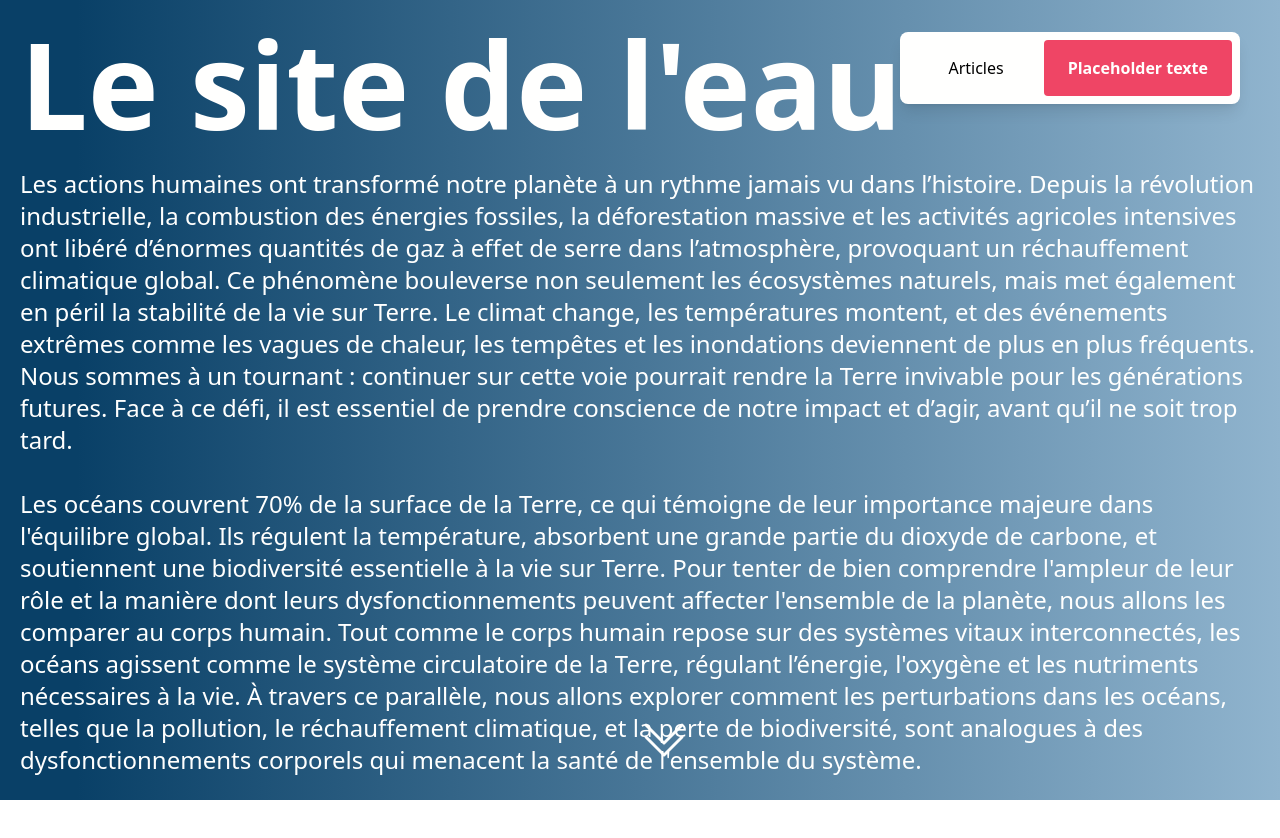
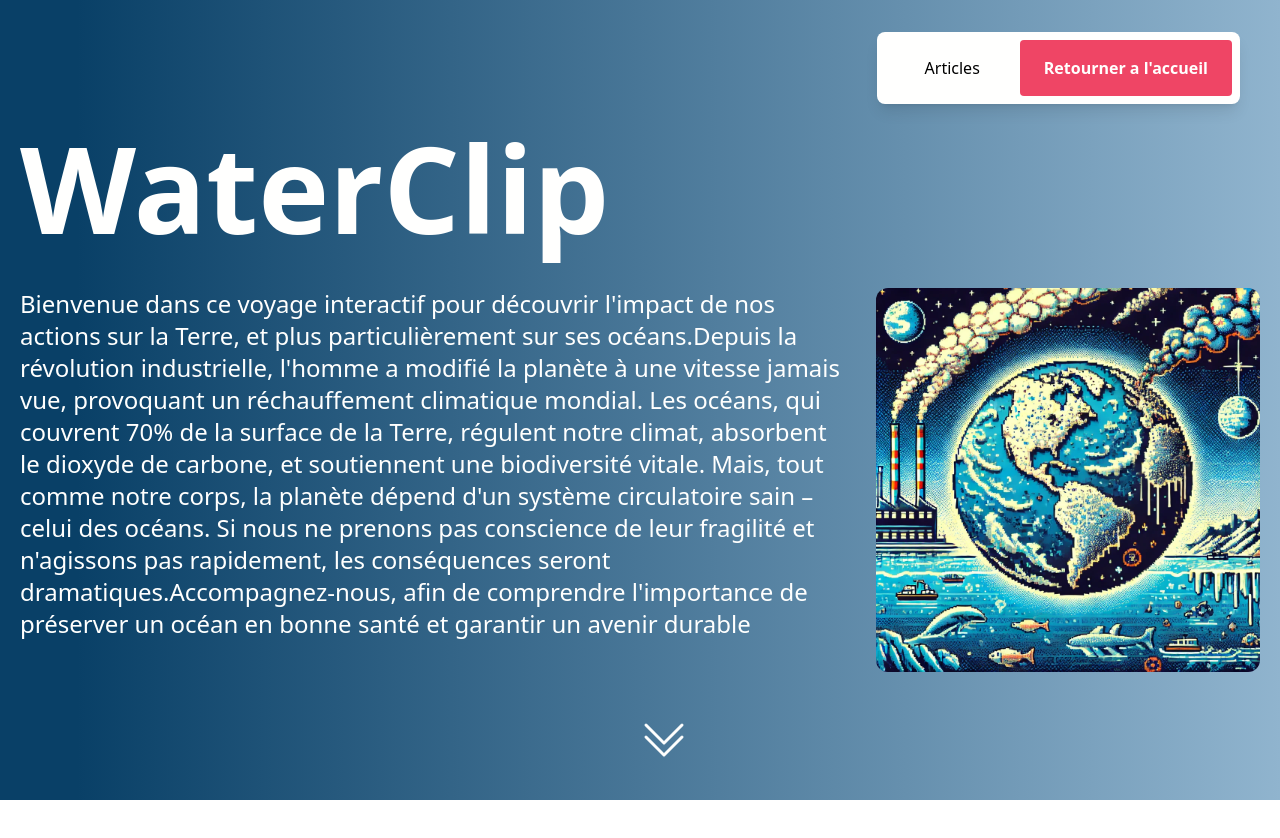
Before and after one commit to Paperclip-N2I/Waterclip, a React (Create React App) app: page / in a window 1280 px wide. Shown: the top 838 px of the page. Built offline with nearby package versions, Linux system fonts and the light colour scheme.

Commit message:
Intro libellé

```diff
--- a/src/components/Content/Peau.jsx
+++ b/src/components/Content/Peau.jsx
@@ -28,14 +28,9 @@ const Peau = () => {
                         Protéger les récifs coralliens, c’est préserver l’intégrité de la "peau" des océans, essentielle à la santé et à la résilience de la planète entière.
 
                     </p>
-                    <div className='flex flex-row gap-4'>
                         <button className="btn-primary w-fit mx-auto" onClick={handleVisitArticles}>
-                            Retourner aux activités
+                        Retourner a l'accueil
                         </button>
-                        <button className="btn-secondary w-fit mx-auto" onClick={handleQrCode}>
-                            Partager avec un QrCode
-                        </button>
-                    </div>
                 </div>
             </div>
         </div>
--- a/src/components/Content/Pollution.jsx
+++ b/src/components/Content/Pollution.jsx
@@ -1,4 +1,3 @@
-// Peau.jsx
 import React from 'react';
 
 const Pollution = () => {
@@ -29,7 +28,7 @@ const Pollution = () => {
 
                     </p>
                     <button className="btn-primary w-fit mx-auto" onClick={handleVisitArticles}>
-                        Retourner aux activités
+                        Retourner a l'accueil
                     </button>
                 </div>
             </div>
--- a/src/components/Content/Poumons.jsx
+++ b/src/components/Content/Poumons.jsx
@@ -26,7 +26,7 @@ const Poumons = () => {
                         Les conséquences de la destruction du phytoplancton sont comparables à celles d’un corps humain privé de poumon. Si le phytoplancton disparaît, les océans s’asphyxient, manquant d’oxygène pour soutenir la vie marine. De plus, le phytoplancton est à la base de la chaîne alimentaire océanique : sa disparition entraînerait un effondrement des populations marines. Préserver le phytoplancton, c'est préserver les poumons de notre planète et garantir la survie de tous les êtres vivants qui en dépendent.
                     </p>
                     <button className="btn-primary w-fit mx-auto" onClick={handleVisitArticles}>
-                        Retourner aux activités
+                        Retourner a l'accueil
                     </button>
                 </div>
             </div>
--- a/src/components/Content/SystemeSanguin.jsx
+++ b/src/components/Content/SystemeSanguin.jsx
@@ -26,7 +26,7 @@ const SystemeSanguin = () => {
                         Tout comme un système sanguin affaibli empêche le corps humain de nourrir ses organes, privant ces derniers d’oxygène et de nutriments, l’affaiblissement des courants marins limite la capacité des océans à alimenter la vie marine. Les conséquences de ce phénomène sont désastreuses : les écosystèmes marins, privés des nutriments et de l’oxygène nécessaires, se dégradent progressivement, Impactant toute la vie sur terre.
                     </p>
                     <button className="btn-primary w-fit mx-auto" onClick={handleVisitArticles}>
-                        Retourner aux activités
+                        Retourner a l'accueil
                     </button>
                 </div>
             </div>
--- a/src/components/Header.jsx
+++ b/src/components/Header.jsx
@@ -1,21 +1,22 @@
 import React from 'react';
+import img from '../img/intro.webp';
 
 const Header = () => {
     return (
         <header className='relative w-full h-screen'>
             <div className='container relative -translate-y-1/2 top-1/2 flex flex-col !items-start gap-6'>
-                <h1 className='text-[120px] font-black font-sans leading-[100%] text-light'>Le site de l'eau</h1>
+                <h1 className='text-[120px] font-black font-sans leading-[100%] text-light mb-4'>WaterClip</h1>
                 <div className='h-full flex flex-row'>
-                    <div className='text-light text-2xl flex flex-col gap-8'>
-                        <p>Les actions humaines ont transformé notre planète à un rythme jamais vu dans l’histoire. Depuis la révolution industrielle, la combustion des énergies fossiles, la déforestation massive et les activités agricoles intensives ont libéré d’énormes quantités de gaz à effet de serre dans l’atmosphère, provoquant un réchauffement climatique global. Ce phénomène bouleverse non seulement les écosystèmes naturels, mais met également en péril la stabilité de la vie sur Terre. Le climat change, les températures montent, et des événements extrêmes comme les vagues de chaleur, les tempêtes et les inondations deviennent de plus en plus fréquents. Nous sommes à un tournant : continuer sur cette voie pourrait rendre la Terre invivable pour les générations futures. Face à ce défi, il est essentiel de prendre conscience de notre impact et d’agir, avant qu’il ne soit trop tard.</p>
-                        <p>Les océans couvrent 70% de la surface de la Terre, ce qui témoigne de leur importance majeure dans l'équilibre global. Ils régulent la température, absorbent une grande partie du dioxyde de carbone, et soutiennent une biodiversité essentielle à la vie sur Terre. Pour tenter de bien comprendre l'ampleur de leur rôle et la manière dont leurs dysfonctionnements peuvent affecter l'ensemble de la planète, nous allons les comparer au corps humain. Tout comme le corps humain repose sur des systèmes vitaux interconnectés, les océans agissent comme le système circulatoire de la Terre, régulant l’énergie, l'oxygène et les nutriments nécessaires à la vie. À travers ce parallèle, nous allons explorer comment les perturbations dans les océans, telles que la pollution, le réchauffement climatique, et la perte de biodiversité, sont analogues à des dysfonctionnements corporels qui menacent la santé de l'ensemble du système.</p>
+                    <div className='text-light text-2xl flex justify-between  gap-8'>
+                        <p className='w-2/3'>Bienvenue dans ce voyage interactif pour découvrir l'impact de nos actions sur la Terre, et plus particulièrement sur ses océans.Depuis la révolution industrielle, l'homme a modifié la planète à une vitesse jamais vue, provoquant un réchauffement climatique mondial. Les océans, qui couvrent 70% de la surface de la Terre, régulent notre climat, absorbent le dioxyde de carbone, et soutiennent une biodiversité vitale. Mais, tout comme notre corps, la planète dépend d'un système circulatoire sain – celui des océans. Si nous ne prenons pas conscience de leur fragilité et n'agissons pas rapidement, les conséquences seront dramatiques.Accompagnez-nous, afin de comprendre l'importance de préserver un océan en bonne santé et garantir un avenir durable</p>
+                        <img src={img} alt="" className='w-96 rounded-lg' />
                     </div>
                 </div>
             </div>
             <a href='#activity' className='absolute animate-bounce bottom-6 left-1/2 -translate-x-1/2 text-light'>
                 <svg xmlns="http://www.w3.org/2000/svg" width="48" height="48" fill="currentColor" class="bi bi-chevron-double-down" viewBox="0 0 16 16">
-                    <path fill-rule="evenodd" d="M1.646 6.646a.5.5 0 0 1 .708 0L8 12.293l5.646-5.647a.5.5 0 0 1 .708.708l-6 6a.5.5 0 0 1-.708 0l-6-6a.5.5 0 0 1 0-.708"/>
-                    <path fill-rule="evenodd" d="M1.646 2.646a.5.5 0 0 1 .708 0L8 8.293l5.646-5.647a.5.5 0 0 1 .708.708l-6 6a.5.5 0 0 1-.708 0l-6-6a.5.5 0 0 1 0-.708"/>
+                    <path fill-rule="evenodd" d="M1.646 6.646a.5.5 0 0 1 .708 0L8 12.293l5.646-5.647a.5.5 0 0 1 .708.708l-6 6a.5.5 0 0 1-.708 0l-6-6a.5.5 0 0 1 0-.708" />
+                    <path fill-rule="evenodd" d="M1.646 2.646a.5.5 0 0 1 .708 0L8 8.293l5.646-5.647a.5.5 0 0 1 .708.708l-6 6a.5.5 0 0 1-.708 0l-6-6a.5.5 0 0 1 0-.708" />
                 </svg>
             </a>
         </header>
--- a/src/components/Navigation.jsx
+++ b/src/components/Navigation.jsx
@@ -36,7 +36,7 @@ const Navigation = () => {
                         </ul>
                     </div>
                     <Link to='/#activity' className='btn-primary'>
-                        Placeholder texte
+                        Retourner a l'accueil
                     </Link>
                 </div>
             </nav>
```
Also changed, not shown: src/img/intro.webp (added).
